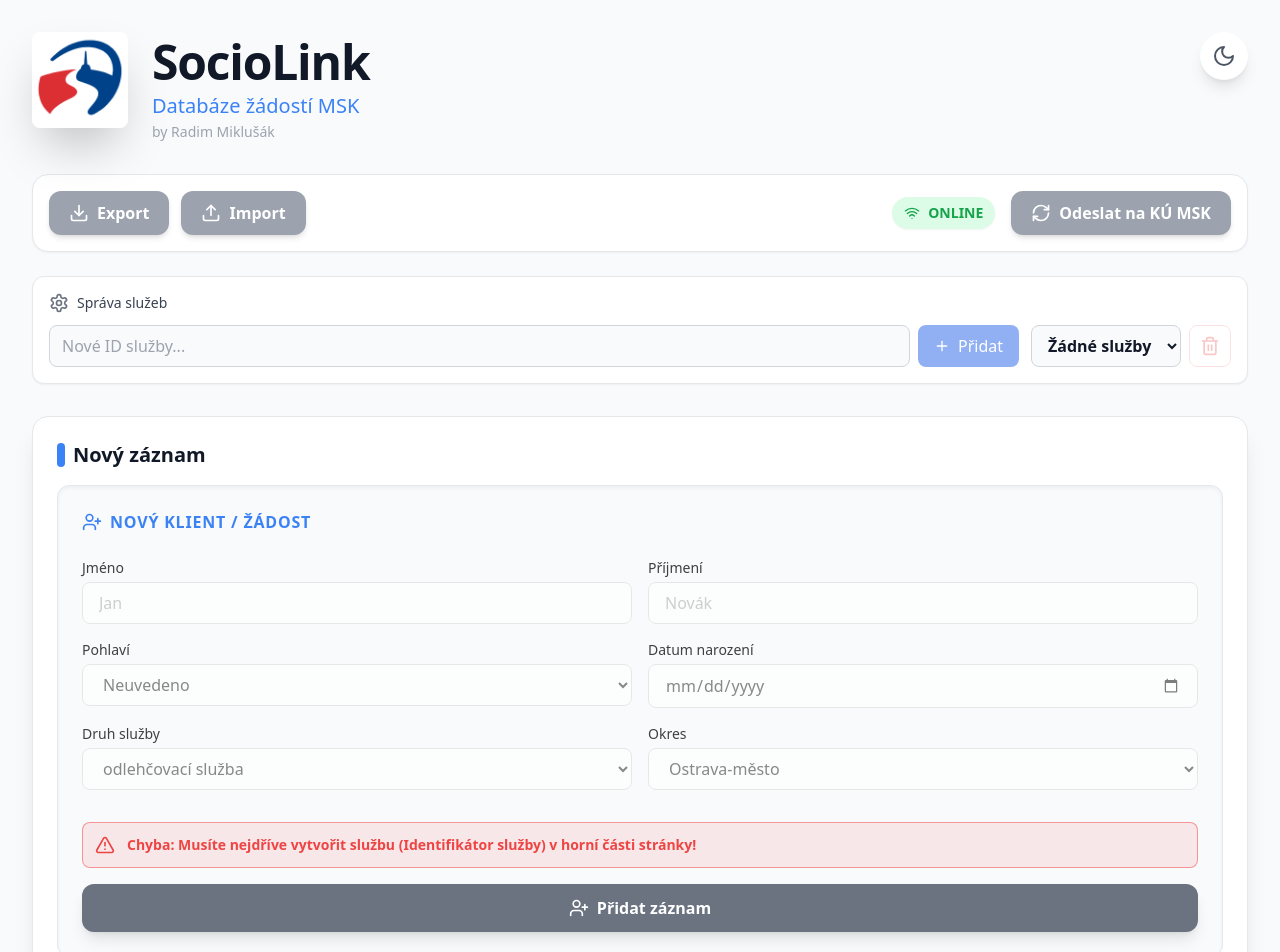
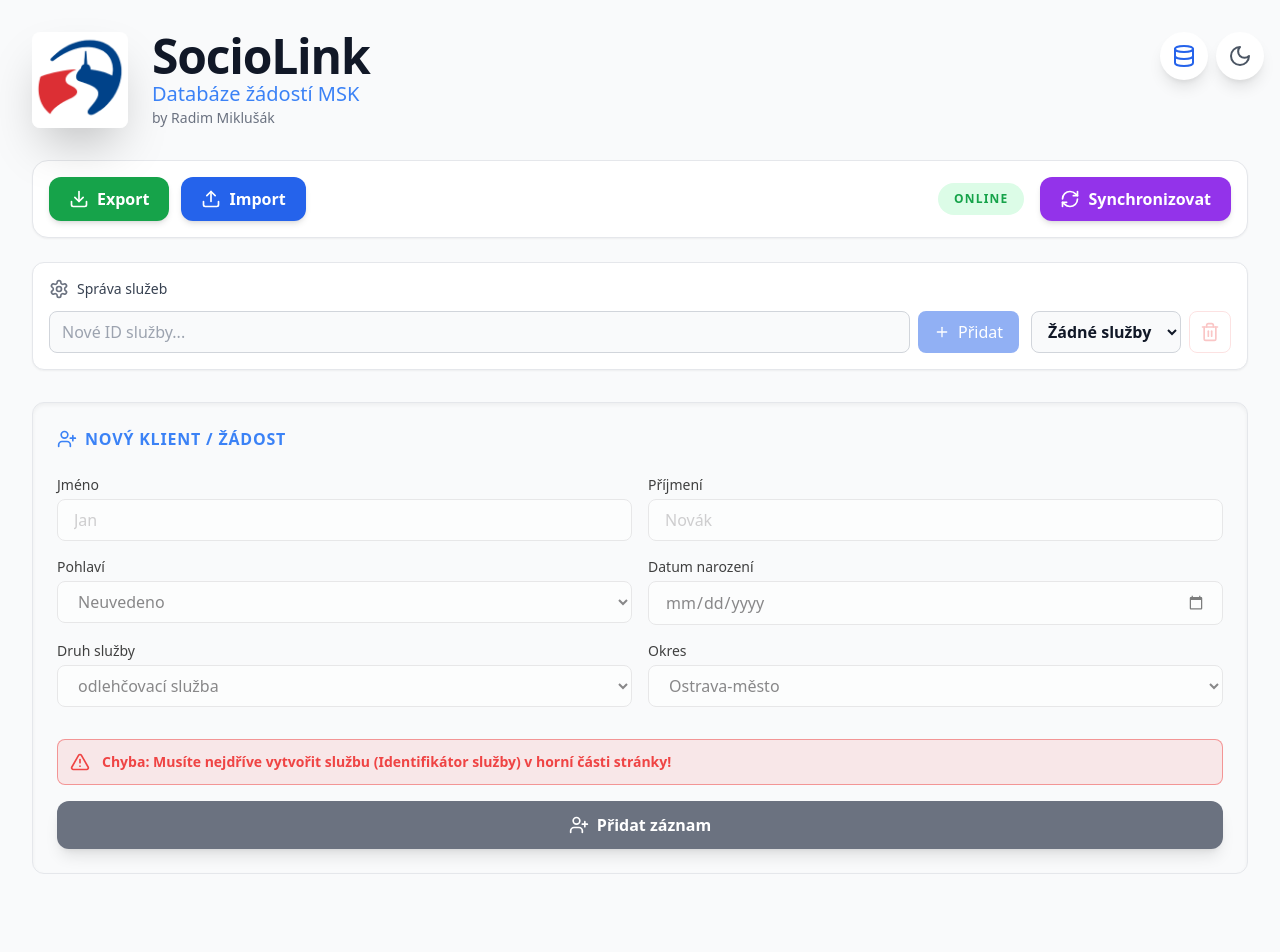
Before and after one commit to ddamianus/SocioLink, a React (Vite) app: page / in a window 1280 px wide. Shown: the top 952 px of the page. Built offline with nearby package versions, Linux system fonts and the light colour scheme.

Commit message:
Updated App.tsx

```diff
--- a/src/App.tsx
+++ b/src/App.tsx
@@ -1,6 +1,6 @@
 import { useState, useEffect, useRef } from 'react';
-import { Download, Upload, RefreshCw, Wifi, WifiOff, Sun, Moon } from 'lucide-react';
-import { db, Record } from './db';
+import { Download, Upload, RefreshCw, Wifi, WifiOff, Sun, Moon, Database } from 'lucide-react';
+import { db, Record, RpssData } from './db';
 import { exportEncryptedJSON, decryptEncryptedJSON } from './encryptionUtils';
 import { ServiceIdSelector } from './components/ServiceIdSelector';
 import { PasswordDialog } from './components/PasswordDialog';
@@ -12,21 +12,16 @@ function App() {
     const saved = localStorage.getItem('serviceIds');
     return saved ? JSON.parse(saved) : [];
   });
-
   const [serviceId, setServiceId] = useState<number>(() => {
     const saved = localStorage.getItem('selectedServiceId');
-    if (saved && saved !== "0") return parseInt(saved);
-    return serviceIds.length > 0 ? serviceIds[0] : 0;
+    return (saved && saved !== "0") ? parseInt(saved) : (serviceIds.length > 0 ? serviceIds[0] : 0);
   });
 
   const [records, setRecords] = useState<Record[]>([]);
-  const [syncing, setSyncing] = useState(false);
+  const [currentRpssInfo, setCurrentRpssInfo] = useState<RpssData | null>(null);
+  const [isSyncingRpss, setIsSyncingRpss] = useState(false);
   const [isOnline, setIsOnline] = useState(navigator.onLine);
-
-  const [isDarkMode, setIsDarkMode] = useState(() => {
-    const saved = localStorage.getItem('theme');
-    return saved === 'dark';
-  });
+  const [isDarkMode, setIsDarkMode] = useState(() => localStorage.getItem('theme') === 'dark');
 
   const [passwordDialogOpen, setPasswordDialogOpen] = useState(false);
   const [passwordDialogMode, setPasswordDialogMode] = useState<'export' | 'import'>('export');
@@ -36,209 +31,152 @@ function App() {
   const fileInputRef = useRef<HTMLInputElement>(null);
 
   const loadRecords = async () => {
-    if (serviceId === 0) {
-      setRecords([]);
-      return;
-    }
-    const allRecords = await db.records
-      .where('serviceId')
-      .equals(serviceId)
-      .toArray();
-    setRecords(allRecords);
+    if (serviceId === 0) { setRecords([]); return; }
+    const all = await db.records.where('serviceId').equals(serviceId).toArray();
+    setRecords(all);
+  };
+
+  const lookupRpssInfo = async (id: number) => {
+    if (id === 0) { setCurrentRpssInfo(null); return; }
+    const info = await db.rpssData.get(id);
+    setCurrentRpssInfo(info || null);
   };
 
   useEffect(() => {
     localStorage.setItem('theme', isDarkMode ? 'dark' : 'light');
-    if (isDarkMode) {
-      document.documentElement.classList.add('dark');
-    } else {
-      document.documentElement.classList.remove('dark');
-    }
+    document.documentElement.classList.toggle('dark', isDarkMode);
   }, [isDarkMode]);
 
-  const handleServiceIdChange = (id: number) => {
-    setServiceId(id);
-    localStorage.setItem('selectedServiceId', id.toString());
+  useEffect(() => {
+    loadRecords();
+    lookupRpssInfo(serviceId);
+  }, [serviceId, serviceIds]);
+
+  const syncWithRpss = async () => {
+    if (!isOnline) { alert('Jste offline.'); return; }
+    setIsSyncingRpss(true);
+    try {
+      // Použijeme proxy pro obejití CORS
+      const res = await fetch(`https://api.allorigins.win/get?url=${encodeURIComponent('https://data.mpsv.cz/od/soubory/rpss/rpss.json')}`);
+      const raw = await res.json();
+      const data = JSON.parse(raw.contents);
+
+      const formatted = data.map((s: any) => ({
+        id: parseInt(s.identifikátor_služby),
+        organization: s.poskytovatel?.název || 'Neznámý',
+        serviceType: s.druh_služby?.název || s.druh_služby || 'Neznámý'
+      }));
+
+      await db.rpssData.clear();
+      await db.rpssData.bulkAdd(formatted);
+      alert('Registr MPSV aktualizován!');
+      lookupRpssInfo(serviceId);
+    } catch (e) {
+      alert('Chyba: Soubor z MPSV je příliš velký pro přímé stažení.');
+    } finally { setIsSyncingRpss(false); }
   };
 
   const handleAddServiceId = (id: number) => {
     const updated = [...new Set([...serviceIds, id])].sort((a, b) => a - b);
     setServiceIds(updated);
     localStorage.setItem('serviceIds', JSON.stringify(updated));
-    handleServiceIdChange(id);
+    setServiceId(id);
   };
 
   const handleDeleteServiceId = async (id: number) => {
-    if (confirm(`VAROVÁNÍ: Opravdu chcete smazat službu č. ${id}? Dojde k trvalému smazání VŠECH klientů této služby!`)) {
+    if (confirm(`Smazat službu ${id} a všechny její klienty?`)) {
       await db.records.where('serviceId').equals(id).delete();
       const updated = serviceIds.filter(s => s !== id);
       setServiceIds(updated);
       localStorage.setItem('serviceIds', JSON.stringify(updated));
-
-      const nextId = updated.length > 0 ? updated[0] : 0;
-      handleServiceIdChange(nextId);
-      loadRecords();
+      setServiceId(updated.length > 0 ? updated[0] : 0);
     }
-  };
-
-  useEffect(() => {
-    loadRecords();
-    const handleStatusChange = () => setIsOnline(navigator.onLine);
-    window.addEventListener('online', handleStatusChange);
-    window.addEventListener('offline', handleStatusChange);
-    return () => {
-      window.removeEventListener('online', handleStatusChange);
-      window.removeEventListener('offline', handleStatusChange);
-    };
-  }, [serviceId, serviceIds]);
-
-  const handleDelete = async (id: number) => {
-    if (confirm('Opravdu chcete smazat tento záznam?')) {
-      await db.records.delete(id);
-      loadRecords();
-    }
-  };
-
-  const handleExportClick = () => {
-    setPasswordDialogMode('export');
-    setPasswordDialogOpen(true);
-  };
-
-  const handleExportWithPassword = async (password: string) => {
-    try {
-      const blob = await exportEncryptedJSON(records, password);
-      const url = URL.createObjectURL(blob);
-      const link = document.createElement('a');
-      link.href = url;
-      link.download = `sociolink-export-id${serviceId}.json`;
-      link.click();
-      URL.revokeObjectURL(url);
-      setPasswordDialogOpen(false);
-    } catch (e) { alert('Chyba při exportu'); }
-  };
-
-  const handleImportClick = () => fileInputRef.current?.click();
-
-  const handleImportFile = async (e: React.ChangeEvent<HTMLInputElement>) => {
-    if (serviceId === 0) {
-      alert("Není možné importovat data, jelikož nebyla vybrána cílová služba.");
-      return;
-    }
-    const file = e.target.files?.[0];
-    if (!file) return;
-    pendingFileRef.current = file;
-    setPasswordDialogMode('import');
-    setPasswordDialogOpen(true);
-  };
-
-  const handleImportWithPassword = async (password: string) => {
-    const file = pendingFileRef.current;
-    if (!file) return;
-    setImportingEncrypted(true);
-    try {
-      const fileContent = await file.text();
-      const { records: importedRecords, error } = await decryptEncryptedJSON(fileContent, password);
-      if (error) { alert(`Chyba: ${error}`); return; }
-      const recordsWithServiceId = importedRecords.map((r: any) => ({ ...r, serviceId }));
-      for (const record of recordsWithServiceId) { await db.records.add(record); }
-      loadRecords();
-      setPasswordDialogOpen(false);
-      if (fileInputRef.current) fileInputRef.current.value = '';
-    } finally { setImportingEncrypted(false); }
-  };
-
-  const handleSync = async () => {
-    if (!isOnline) { alert('Jste offline.'); return; }
-    setSyncing(true);
-    setTimeout(() => {
-      setSyncing(false);
-      alert(`Synchronizace dokončena pro službu ${serviceId}.`);
-    }, 1000);
   };
 
   return (
     <div className={`min-h-screen transition-colors duration-300 ${isDarkMode ? 'bg-gray-900 text-white' : 'bg-gray-50 text-gray-900'}`}>
       <div className="max-w-7xl mx-auto px-4 sm:px-6 lg:px-8 py-8 relative">
 
-        <button
-          onClick={() => setIsDarkMode(!isDarkMode)}
-          className={`absolute top-8 right-4 sm:right-8 p-3 rounded-full shadow-lg z-10 ${
-            isDarkMode ? 'bg-gray-800 text-yellow-400' : 'bg-white text-gray-600'
-          }`}
-        >
+        {/* Ovládací prvky vpravo nahoře */}
+        <div className="absolute top-8 right-4 flex gap-2 z-20">
+          <button onClick={syncWithRpss} disabled={isSyncingRpss} className={`p-3 rounded-full shadow-lg ${isDarkMode ? 'bg-gray-800 text-blue-400' : 'bg-white text-blue-600'}`}>
+            <Database className={`w-6 h-6 ${isSyncingRpss ? 'animate-spin' : ''}`} />
+          </button>
+          <button onClick={() => setIsDarkMode(!isDarkMode)} className={`p-3 rounded-full shadow-lg ${isDarkMode ? 'bg-gray-800 text-yellow-400' : 'bg-white text-gray-600'}`}>
             {isDarkMode ? <Sun className="w-6 h-6" /> : <Moon className="w-6 h-6" />}
           </button>
+        </div>
 
+        {/* Hlavička */}
         <div className="flex flex-col md:flex-row items-center md:items-start gap-6 mb-8">
-          <img src="/logo-msk.png" alt="Logo MSK" className="h-24 w-auto object-contain rounded-lg shadow-2xl" />
-          <div className="text-center md:text-left flex flex-col">
-            <h1 className={`text-5xl font-extrabold tracking-tight leading-tight ${isDarkMode ? 'text-white' : 'text-gray-900'}`}>SocioLink</h1>
+          <img src="/logo-msk.png" alt="Logo" className="h-24 w-auto object-contain rounded-lg shadow-2xl" />
+          <div className="text-center md:text-left">
+            <h1 className="text-5xl font-extrabold tracking-tight">SocioLink</h1>
             <p className="text-xl text-blue-500 font-medium">Databáze žádostí MSK</p>
-            <p className={`${isDarkMode ? 'text-gray-500' : 'text-gray-400'} text-sm font-normal mt-0.5`}>by Radim Miklušák</p>
+            <p className="text-gray-500 text-sm">by Radim Miklušák</p>
           </div>
         </div>
 
-        <div className={`mb-6 flex flex-col gap-4 md:flex-row md:items-center md:justify-between p-4 rounded-2xl border transition-colors ${
-          isDarkMode ? 'bg-gray-800/50 border-gray-700/50 shadow-inner' : 'bg-white border-gray-200 shadow-sm'
-        }`}>
-          <div className="flex flex-wrap gap-3 justify-center md:justify-start">
-            <button onClick={handleExportClick} disabled={records.length === 0 || serviceId === 0} className="bg-green-600 hover:bg-green-700 disabled:bg-gray-400 text-white font-semibold py-2.5 px-5 rounded-xl shadow-md flex items-center gap-2">
+        {/* Panel Import/Export */}
+        <div className={`mb-6 flex flex-col gap-4 md:flex-row md:items-center md:justify-between p-4 rounded-2xl border ${isDarkMode ? 'bg-gray-800/50 border-gray-700/50' : 'bg-white border-gray-200 shadow-sm'}`}>
+           <div className="flex gap-3">
+              <button onClick={() => { setPasswordDialogMode('export'); setPasswordDialogOpen(true); }} disabled={serviceId === 0} className="bg-green-600 hover:bg-green-700 text-white px-5 py-2.5 rounded-xl flex items-center gap-2 font-bold shadow-md">
                 <Download className="w-5 h-5" /> Export
               </button>
-            <button onClick={handleImportClick} disabled={serviceId === 0} className="bg-blue-600 hover:bg-blue-700 disabled:bg-gray-400 text-white font-semibold py-2.5 px-5 rounded-xl shadow-md flex items-center gap-2">
+              <button onClick={() => fileInputRef.current?.click()} disabled={serviceId === 0} className="bg-blue-600 hover:bg-blue-700 text-white px-5 py-2.5 rounded-xl flex items-center gap-2 font-bold shadow-md">
                 <Upload className="w-5 h-5" /> Import
               </button>
-            <input ref={fileInputRef} type="file" accept=".json" onChange={handleImportFile} className="hidden" />
+              <input ref={fileInputRef} type="file" accept=".json" className="hidden" onChange={(e) => {
+                const file = e.target.files?.[0];
+                if (file) { pendingFileRef.current = file; setPasswordDialogMode('import'); setPasswordDialogOpen(true); }
+              }} />
            </div>
-
-          <div className="flex items-center justify-center md:justify-end gap-4 border-t md:border-t-0 pt-4 md:pt-0 border-gray-200 dark:border-gray-700">
-            <div className={`flex items-center gap-2 px-3 py-1.5 rounded-full text-sm font-bold shadow-sm ${
-              isOnline ? 'bg-green-100 text-green-600' : 'bg-red-100 text-red-600'
-            }`}>
-              {isOnline ? <Wifi className="w-4 h-4" /> : <WifiOff className="w-4 h-4" />} {isOnline ? 'ONLINE' : 'OFFLINE'}
+           <div className="flex items-center gap-4">
+              <div className={`px-4 py-2 rounded-full text-xs font-black tracking-widest ${isOnline ? 'bg-green-100 text-green-600' : 'bg-red-100 text-red-600'}`}>
+                {isOnline ? 'ONLINE' : 'OFFLINE'}
               </div>
-            <button onClick={handleSync} disabled={records.length === 0 || syncing || serviceId === 0} className="bg-purple-600 hover:bg-purple-700 disabled:bg-gray-400 text-white font-semibold py-2.5 px-5 rounded-xl shadow-md flex items-center gap-2">
-              <RefreshCw className={`w-5 h-5 ${syncing ? 'animate-spin' : ''}`} /> Odeslat na KÚ MSK
+              <button onClick={() => alert('Synchronizace s KÚ MSK proběhla (simulace).')} disabled={serviceId === 0} className="bg-purple-600 text-white px-5 py-2.5 rounded-xl flex items-center gap-2 font-bold shadow-md">
+                <RefreshCw className="w-5 h-5" /> Synchronizovat
               </button>
            </div>
         </div>
 
-        <div className="mb-8">
         <ServiceIdSelector
           serviceId={serviceId}
           serviceIds={serviceIds}
-            onServiceIdChange={handleServiceIdChange}
+          rpssInfo={currentRpssInfo}
+          onServiceIdChange={setServiceId}
           onAddServiceId={handleAddServiceId}
           onDeleteServiceId={handleDeleteServiceId}
           isDarkMode={isDarkMode}
         />
-        </div>
 
-        <div className="grid grid-cols-1 gap-8">
-          <div className={`p-6 rounded-2xl border shadow-xl transition-colors ${isDarkMode ? 'bg-gray-800 border-gray-700' : 'bg-white border-gray-200'}`}>
-            <h2 className={`text-xl font-semibold mb-4 flex items-center gap-2 ${isDarkMode ? 'text-white' : 'text-gray-900'}`}>
-              <span className="w-2 h-6 bg-blue-500 rounded-full"></span> Nový záznam
-            </h2>
+        <div className="grid grid-cols-1 gap-8 mt-8">
           <AddRecordForm serviceId={serviceId} serviceIds={serviceIds} onRecordAdded={loadRecords} isDarkMode={isDarkMode} />
-          </div>
-
-          <div className={`rounded-2xl border shadow-xl overflow-hidden transition-colors ${isDarkMode ? 'bg-gray-800 border-gray-700' : 'bg-white border-gray-200'}`}>
-            <div className={`p-4 border-b transition-colors ${isDarkMode ? 'border-gray-700 bg-gray-800/50' : 'border-gray-200 bg-gray-50'}`}>
-               <h2 className={`text-lg font-medium ${isDarkMode ? 'text-white' : 'text-gray-900'}`}>
-                 Přehled žádostí ({serviceId === 0 ? 'žádná služba' : `služba č. ${serviceId}`})
-               </h2>
-            </div>
-            <RecordsTable records={records} onDelete={handleDelete} isDarkMode={isDarkMode} />
-          </div>
+          <RecordsTable records={records} onDelete={(id) => db.records.delete(id).then(loadRecords)} isDarkMode={isDarkMode} />
         </div>
       </div>
 
       <PasswordDialog
         isOpen={passwordDialogOpen}
         title={passwordDialogMode === 'export' ? 'Exportovat data' : 'Importovat data'}
-        onConfirm={passwordDialogMode === 'export' ? handleExportWithPassword : handleImportWithPassword}
+        onConfirm={async (pass) => {
+          if (passwordDialogMode === 'export') {
+            const blob = await exportEncryptedJSON(records, pass);
+            const url = URL.createObjectURL(blob);
+            const a = document.createElement('a'); a.href = url; a.download = `sociolink-id${serviceId}.json`; a.click();
+          } else {
+            const file = pendingFileRef.current;
+            if (file) {
+              const content = await file.text();
+              const { records: imp } = await decryptEncryptedJSON(content, pass);
+              for (const r of imp) { await db.records.add({ ...r, serviceId }); }
+              loadRecords();
+            }
+          }
+          setPasswordDialogOpen(false);
+        }}
         onCancel={() => setPasswordDialogOpen(false)}
-        loading={importingEncrypted}
         isDarkMode={isDarkMode}
       />
     </div>
```
Lines whose indentation alone changed are shown as unchanged.
